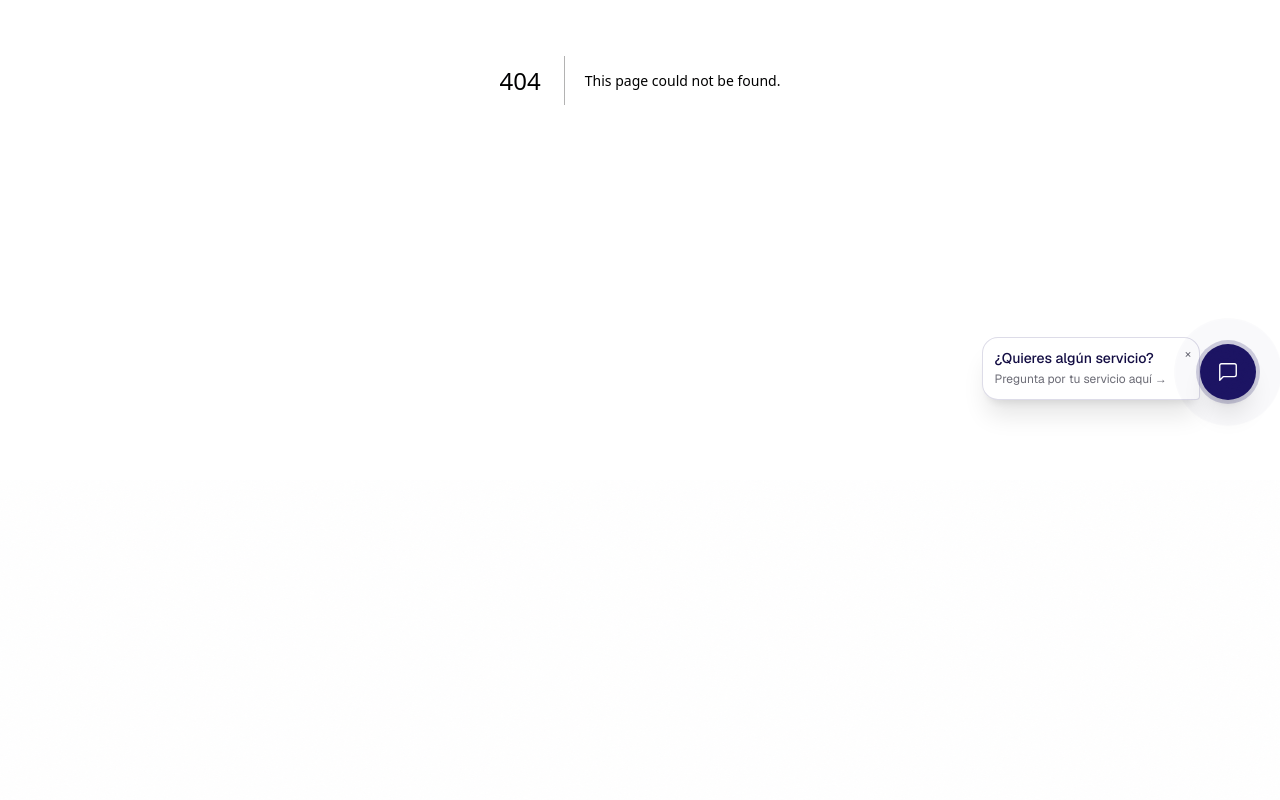
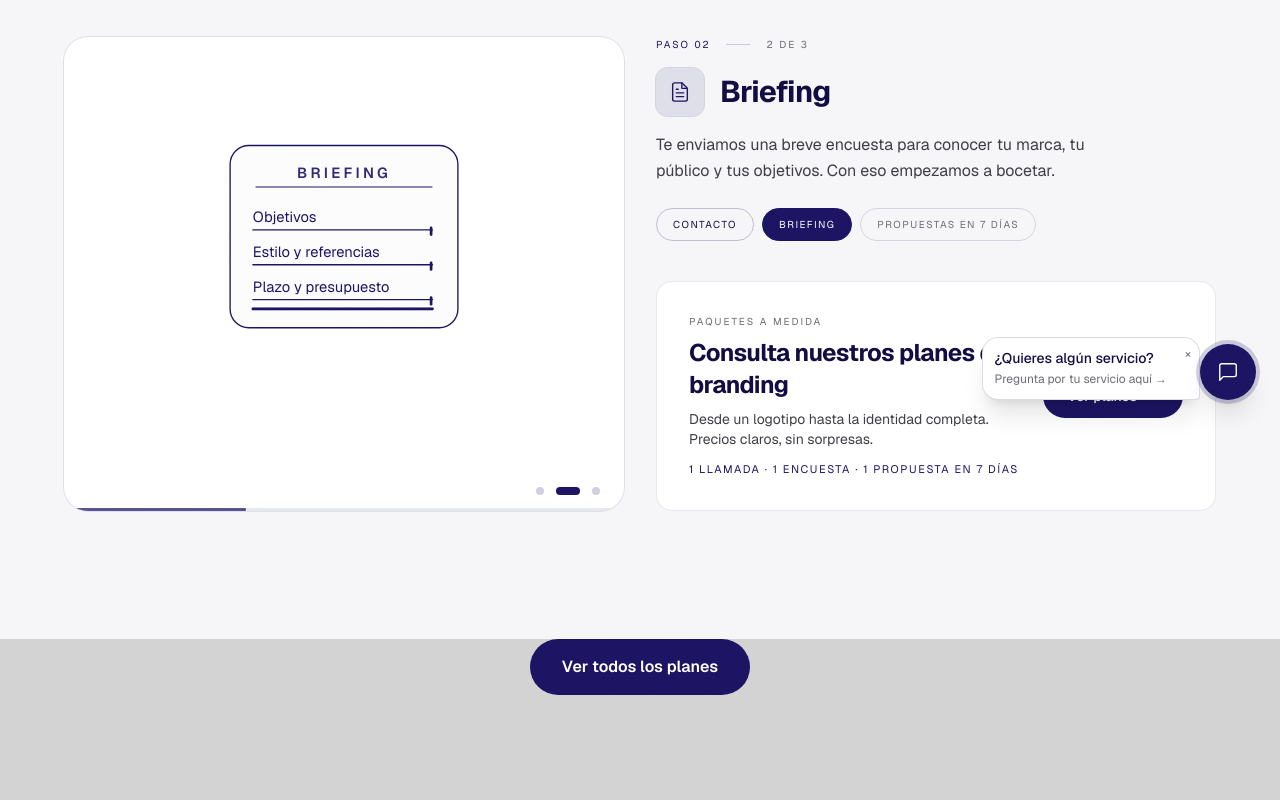
Before and after one commit to alejandrovelozvera-hash/biyum-sitio-web, a Next.js app: page /proceso in a window 1280 px wide. Before the commit this address had no page. Shown: the part 320-1120 px from the top of the page. Before the commit the page ends 800 px from the top, so only its background shows below. Built offline with nearby package versions, Linux system fonts and the light colour scheme.

Commit message:
feat: proceso en ventana nueva /proceso con boton Ver todos los planes -> WhatsApp, branding card abre en nueva pestaña

```diff
--- /dev/null
+++ b/src/app/proceso/page.tsx
@@ -0,0 +1,36 @@
+import Header from "@/components/Header";
+import BrandingProcess from "@/components/BrandingProcess";
+import Footer from "@/components/Footer";
+import AmbientGlow from "@/components/AmbientGlow";
+import BackToTop from "@/components/BackToTop";
+
+export const metadata = {
+  title: "Proceso de Branding | Biyum",
+  description: "Conoce el proceso de branding de Biyum: contacto, briefing y propuestas en 7 días.",
+};
+
+export default function ProcesoPage() {
+  return (
+    <main className="relative bg-background">
+      <AmbientGlow />
+      <div className="relative z-10">
+        <Header />
+        <div className="pt-20">
+          <BrandingProcess />
+          <div className="max-w-[1400px] mx-auto px-6 md:px-16 pb-16 flex justify-center">
+            <a
+              href="https://wa.me/message/N3PW46LKUALOK1?text=Hola%20Biyum,%20quiero%20ver%20todos%20los%20planes%20de%20branding"
+              target="_blank"
+              rel="noopener noreferrer"
+              className="inline-flex items-center gap-2 text-base text-on-gold bg-gold hover:bg-gold-light rounded-full px-8 py-4 font-semibold transition-all hover:scale-[1.02] active:scale-[0.98]"
+            >
+              Ver todos los planes
+            </a>
+          </div>
+        </div>
+        <Footer />
+      </div>
+      <BackToTop />
+    </main>
+  );
+}
--- a/src/components/ServicesSection.tsx
+++ b/src/components/ServicesSection.tsx
@@ -230,23 +230,14 @@ function ServiceCard({ s, i }: { s: (typeof services)[number]; i: number }) {
 
   const isBranding = s.kind === "branding";
   const waLink = `https://wa.me/message/N3PW46LKUALOK1?text=${encodeURIComponent(`Hola Biyum, me interesa el servicio de ${s.title}.`)}`;
-  const href = isBranding ? "/#proceso" : waLink;
-  const isExternal = !isBranding;
+  const href = isBranding ? "/proceso" : waLink;
 
   return (
     <motion.a
       ref={ref}
       href={href}
-      target={isExternal ? "_blank" : undefined}
-      rel={isExternal ? "noopener noreferrer" : undefined}
-      onClick={
-        isBranding
-          ? (e) => {
-              e.preventDefault();
-              document.getElementById("proceso")?.scrollIntoView({ behavior: "smooth", block: "start" });
-            }
-          : undefined
-      }
+      target="_blank"
+      rel="noopener noreferrer"
       initial={!reduce ? { opacity: 0, y: 32 } : false}
       whileInView={{ opacity: 1, y: 0 }}
       viewport={{ once: true, amount: 0.2 }}
```
